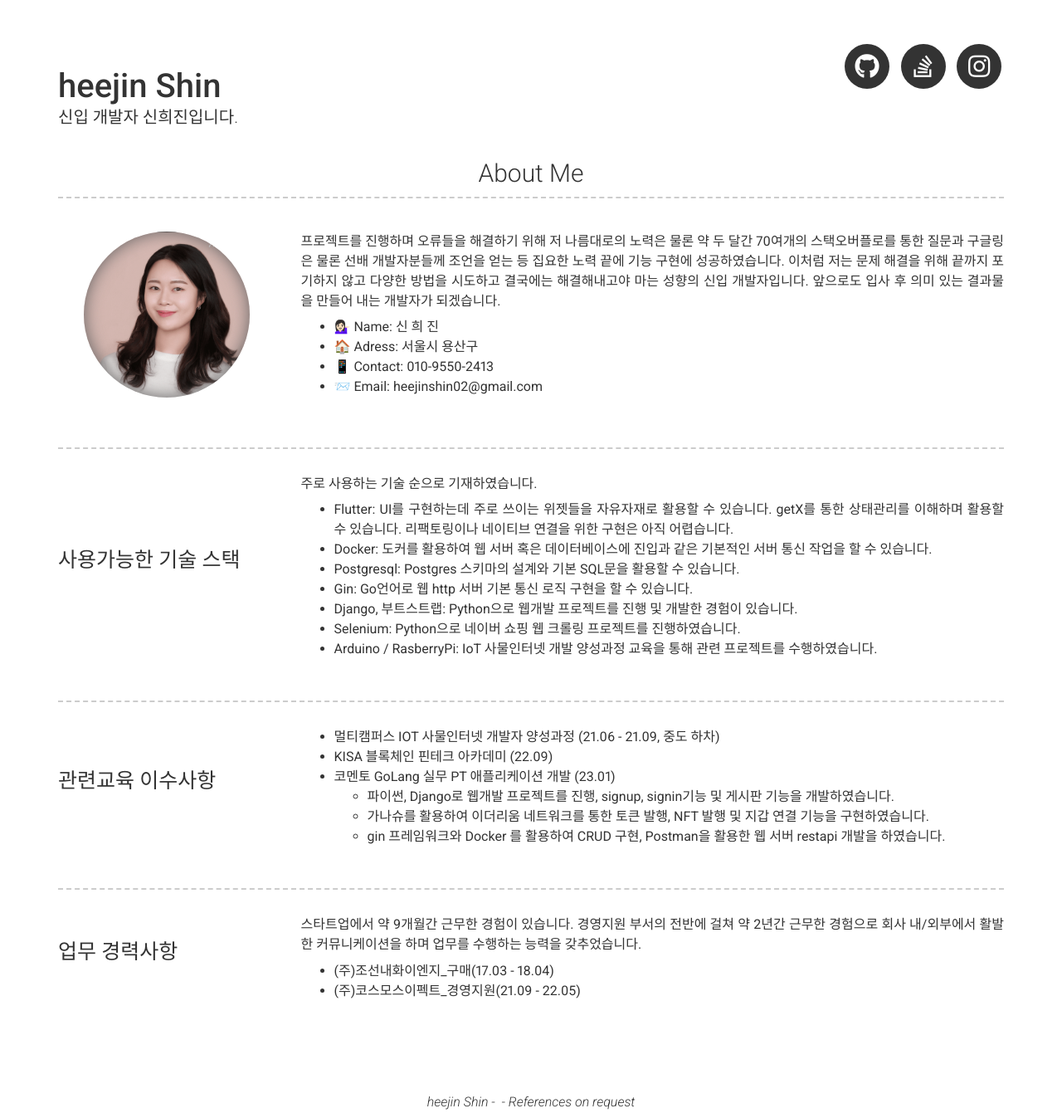
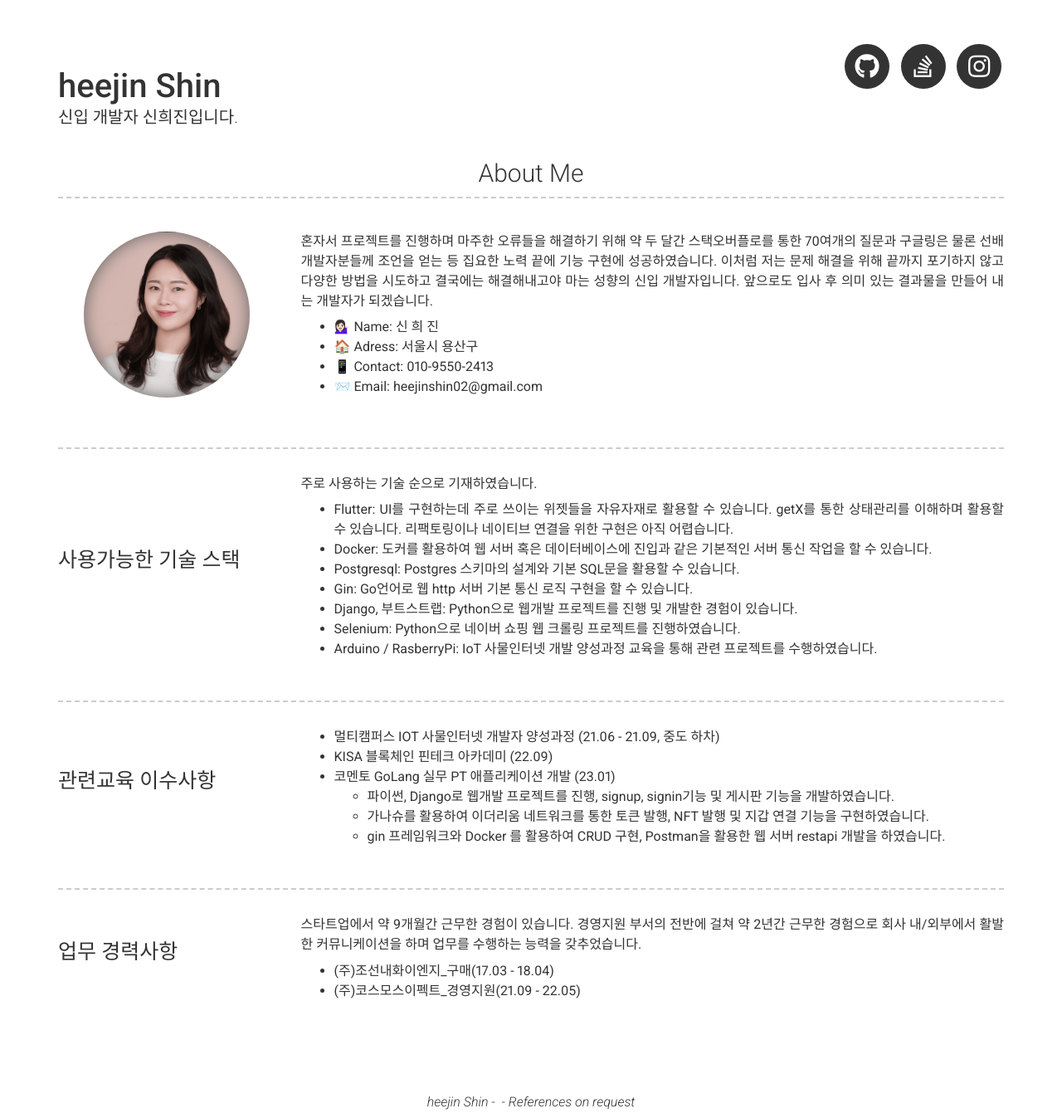
Before and after one commit to heejinshin/heejinshin.github.io, a Jekyll site: the page built from index.md, in a window 1280 px wide. Shown: the whole page at 83% size. Built offline with Jekyll 4.4.1, drawn with Linux system fonts in a browser that asks for light colours; nearby versions of some CDN libraries.

Commit message:
Update _config.yml

```diff
--- a/_config.yml
+++ b/_config.yml
@@ -43,7 +43,7 @@ instagram_username: tam_anama
 # about_title: About Me (Use this to override about section title)
 about_profile_image: assets/profile.png
 about_content: | # this will include new lines to allow paragraphs
-     프로젝트를 진행하며 오류들을 해결하기 위해 저 나름대로의 노력은 물론 약 두 달간 70여개의 스택오버플로를 통한 질문과 구글링은 물론 선배 개발자분들께 조언을 얻는 등 집요한 노력 끝에 기능 구현에 성공하였습니다. 이처럼 저는 문제 해결을 위해 끝까지 포기하지 않고 다양한 방법을 시도하고 결국에는 해결해내고야 마는 성향의 신입 개발자입니다. 앞으로도 입사 후 의미 있는 결과물을 만들어 내는 개발자가 되겠습니다.
+     혼자서 프로젝트를 진행하며 마주한 오류들을 해결하기 위해 약 두 달간 스택오버플로를 통한 70여개의 질문과 구글링은 물론 선배 개발자분들께 조언을 얻는 등 집요한 노력 끝에 기능 구현에 성공하였습니다. 이처럼 저는 문제 해결을 위해 끝까지 포기하지 않고 다양한 방법을 시도하고 결국에는 해결해내고야 마는 성향의 신입 개발자입니다. 앞으로도 입사 후 의미 있는 결과물을 만들어 내는 개발자가 되겠습니다.
       - 💁🏻‍♀️ Name: 신 희 진
       - 🏠 Adress: 서울시 용산구
       - 📱 Contact: 010-9550-2413
```
